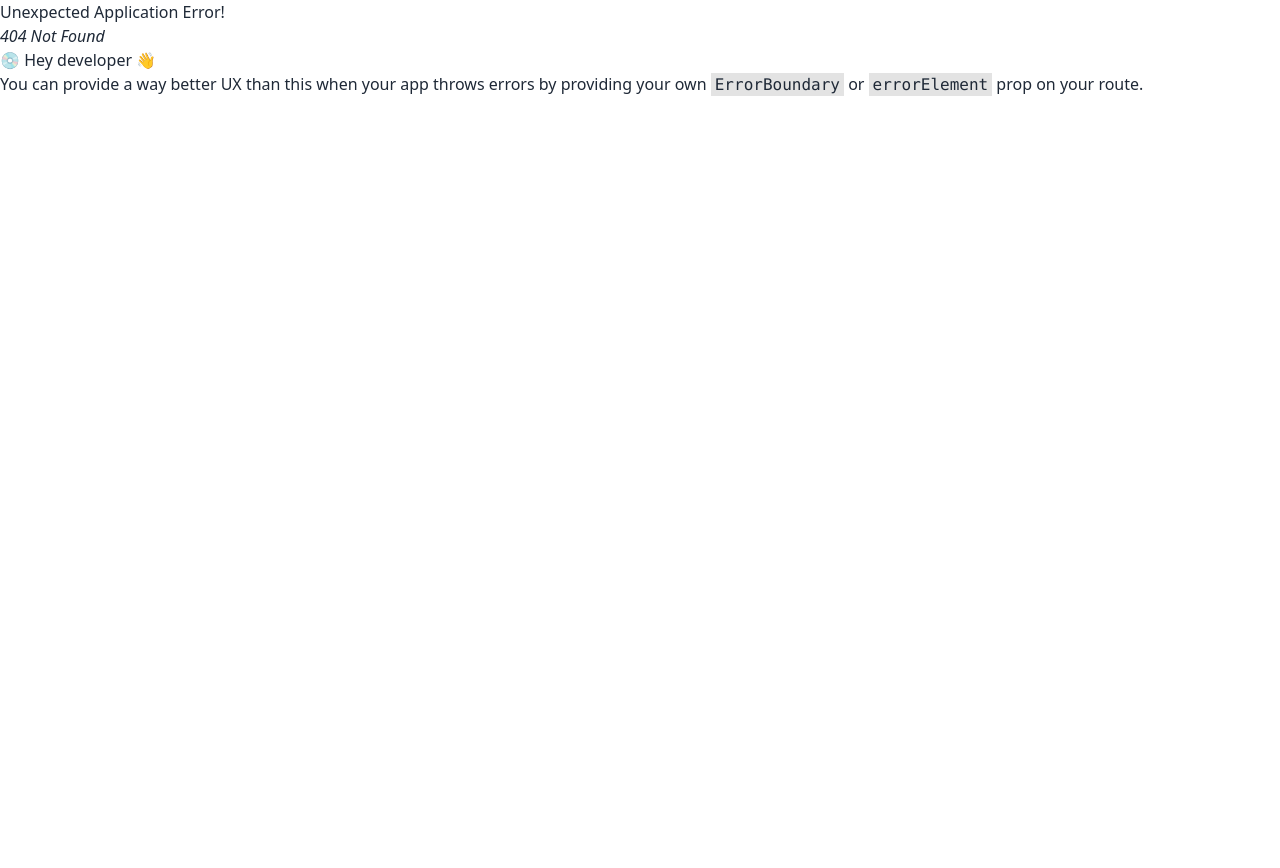
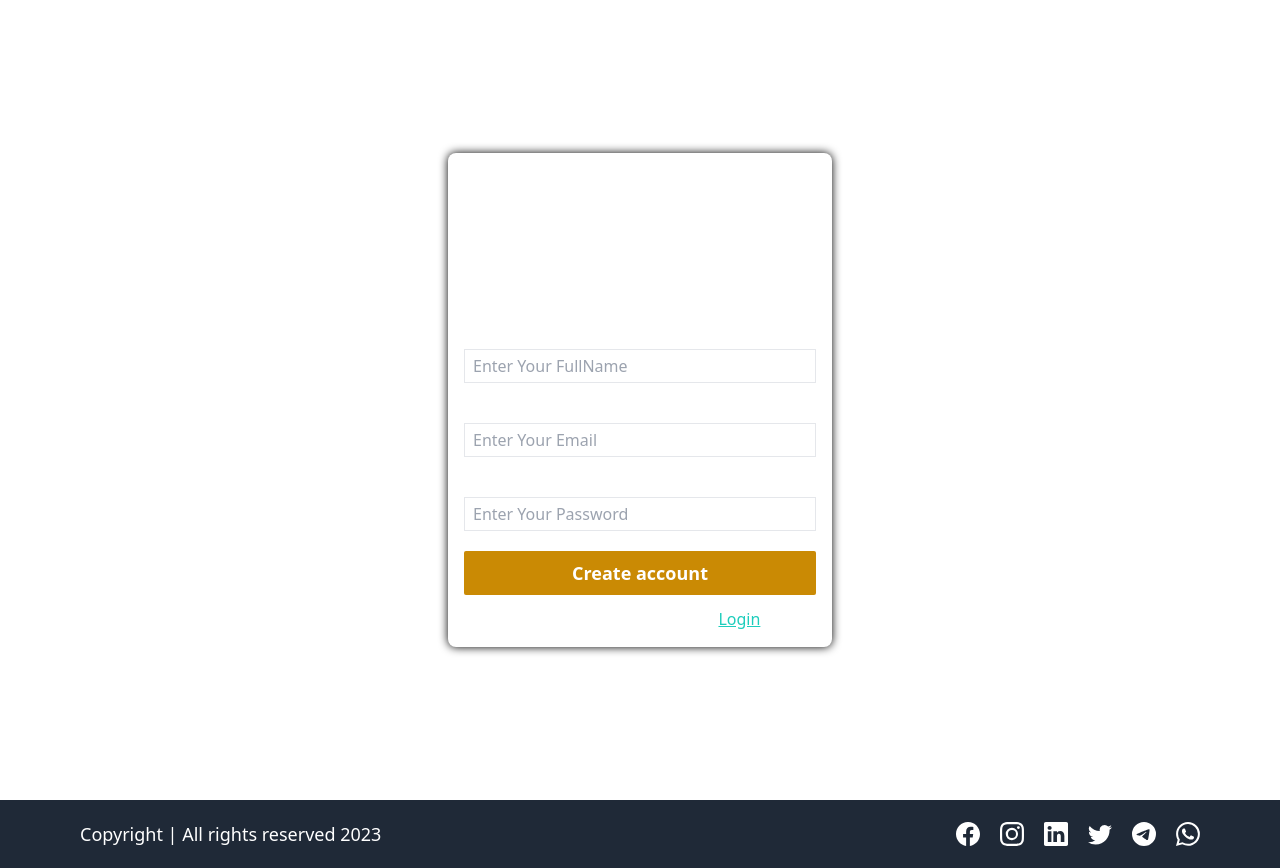
Before and after one commit to Klnishant/LMS-FronEnd, a React (Vite) app: page /signUp in a window 1280 px wide. Before the commit this address had no page. Before the commit the page ends 800 px from the top, so only its background shows below. Built offline with nearby package versions, Linux system fonts and the light colour scheme.

Commit message:
Creating login and signup page bug fixing

```diff
--- a/src/App.jsx
+++ b/src/App.jsx
@@ -4,6 +4,8 @@ import HomePage from "./pages/HomePage";
 import Denied from "./pages/Denied";
 import About from "./pages/About";
 import Contact from "./pages/Contact";
+import LogIn from "./pages/LogIn";
+import SignUp from "./pages/SignUp";
 
 
 function App (){
@@ -15,6 +17,8 @@ function App (){
             <Route path="/denied" element={<Denied />} />
             <Route path="/about" element={<About />} />
             <Route path="/contact" element={<Contact />} />
+            <Route path="/logIn" element={<LogIn />} />
+            <Route path="/signUp" element={<SignUp />} />
         </Route>
     )
 )
--- a/src/Components/Header/Header.jsx
+++ b/src/Components/Header/Header.jsx
@@ -3,6 +3,7 @@ import { FiMenu } from "react-icons/fi";
 import {AiFillCloseCircle}  from "react-icons/ai";
 import { Link, useNavigate } from 'react-router-dom';
 import { useDispatch, useSelector } from "react-redux"
+import { logOut } from '../../Redux/Slices/AuthSlice';
 
 function Header() {
     const dispatch = useDispatch();
@@ -26,10 +27,8 @@ function Header() {
     const handleLogOut = async (e)=>{
         e.preventDefault();
         const res = await dispatch(logOut());
-
-        if (res?.payload?.success) {
-            navigate("/");
-        }
+        if (res?.payload?.success)
+        navigate("/");
 
     }
   return (
--- a/src/Redux/Slices/AuthSlice.js
+++ b/src/Redux/Slices/AuthSlice.js
@@ -5,21 +5,20 @@ import { toast } from "react-hot-toast";
 const initialState = {
     isLoggedIn:localStorage.getItem('isLoggedIn') || false,
     role:localStorage.getItem('role') || "",
-    data:localStorage.getItem('data') != undefined ? JSON.parse(localStorage.getItem('data')) : {},
+    data:localStorage.getItem('data') || {}
 };
+console.log(initialState.data);
 
 export const createAccount = createAsyncThunk("/auth/signup", async (data)=> {
     try {
         const res = await axiosInstance.post("/user/register",data);
         toast.promise(res,{
             loading:"wait your account is creating",
-            success: (data)=>{
-                return data?.data?.message;
-            },
+            success: "Account created successfully",
             error:"Failed to create account",
         });
 
-        return (await res).data;
+        return res.data;
     } catch (err) {
         toast.error(err?.response?.data?.message);
     }
@@ -27,30 +26,28 @@ export const createAccount = createAsyncThunk("/auth/signup", async (data)=> {
 
 export const logIn = createAsyncThunk("/auth/signIn", async (data)=> {
     try {
-        const res = await axiosInstance.post("/user/signIn",data);
-        toast.promise(res,{
-            loading:"Wait authentication in progress",
-            success: (data)=>{
-                return data?.data?.message;
-            },
-            error:"Failed to logIn"
-        })
+        const res = await axiosInstance.post("/user/logIn",data);
+        // toast.promise(res,{
+        //     loading:"Wait authentication in progress",
+        //     success: "Log in successfully",
+        //     error:"Failed to logIn"
+        // })
 
-        return (await res).data;
+        return res.data;
     } catch (error) {
         toast.error(error?.response?.data?.message);
     }
 });
 
-export const logOut = createAsyncThunk("/auth/signOut",async (data)=> {
+export const logOut = createAsyncThunk("/auth/signOut",async ()=> {
     try {
-        const res = await axiosInstance.delete("/user/logOut",data);
-        toast.promise(res,{
-            loading:"Wait logOut in progress",
-            success: (data)=> data?.data?.message,
-            error:"Failed to logOut"
-        });
-        return (await res).data;
+        const res = await axiosInstance.delete("/user/logOut",{});
+        // toast.promise(res,{
+        //     loading:"Wait logOut in progress",
+        //     success: "Log out successfully",
+        //     error:"Failed to logOut"
+        // });
+        return res.data;
     } catch (error) {
         toast.error(error?.response?.data?.message);
     }
@@ -91,31 +88,32 @@ const authSlice = createSlice({
     initialState,
     reducers:{},
     extraReducers: (builder)=>{
-        builder
-        .addCase(logIn.fulfilled,(state,action)=> {
-            localStorage.setItem("data",JSON.stringify(action?.payload?.user));
-            localStorage.setItem(isLoggedIn,true);
-            localStorage.setItem("role",action?.payload?.user?.role);
+        const logInBuider = builder.addCase(logIn.fulfilled,(state,action)=> {
+            localStorage.setItem("data",JSON.stringify(action?.payload?.data?.user));
+            localStorage.setItem("isLoggedIn",true);
+            localStorage.setItem("role",action?.payload?.data?.user?.role);
             state.isLoggedIn = true;
-            state.data = action?.payload?.user;
-            state.role = action?.payload?.user?.role;
+            state.data = action.payload?.data?.user;
+            state.role = action?.payload?.data?.user?.role;
         })
-        .addCase(logOut.fulfilled,(state)=>{
+        builder.addCase(logOut.fulfilled,(state)=>{
             localStorage.clear();
             state.isLoggedIn=false;
             state.data = {};
             state.role = "";
         })
-        .addCase(getProfile.fulfilled,(state,action)=>{
+        builder.addCase(getProfile.fulfilled,(state,action)=>{
             if(!action?.payload?.user) return;
-            localStorage.setItem("data",JSON.stringify(action?.payload?.user));
-            localStorage.setItem(isLoggedIn,true);
-            localStorage.setItem("role",action?.payload?.user?.role);
+            localStorage.setItem("data",JSON.stringify(action?.payload?.data?.user));
+            localStorage.setItem("isLoggedIn",true);
+            localStorage.setItem("role",action?.payload?.data?.user?.role);
             state.isLoggedIn = true;
-            state.data = action?.payload?.user;
-            state.role = action?.payload?.user?.role;
+            state.data = action?.payload?.data?.user;
+            state.role = action?.payload?.data.user?.role;
         })
     }
 });
 
+export const { } = authSlice.actions;
 export default authSlice.reducer;
+export const selectCurrentUser = authSlice.caseReducers;
--- /dev/null
+++ b/src/pages/LogIn.jsx
@@ -0,0 +1,88 @@
+import { useState } from 'react';
+import { useDispatch, useSelector } from 'react-redux';
+import { toast } from "react-hot-toast";
+import { Link, useNavigate } from 'react-router-dom';
+import { logIn } from '../Redux/Slices/AuthSlice';
+import SignUp from './SignUp';
+
+function LogIn() {
+    const dispatch = useDispatch();
+    const navigate = useNavigate();
+
+    const [logInData, setLogInData] = useState({
+        email:"",
+        password:"",
+    });
+
+    const handleInput = (e)=>{
+        const {name,value} = e.target;
+        setLogInData({
+            ...logInData,
+            [name]:value
+        });
+    }
+
+    async function handleLogIn(e){
+        e.preventDefault();
+
+        if (!logInData.email || !logInData.password) {
+            toast.error("All fields are mandatory");
+            return;
+        }
+
+        const res = await dispatch(logIn(logInData));
+        if (res?.payload?.success) {
+            navigate("/");
+        }
+
+        setLogInData({
+            email:"",
+            password:"",
+        });
+    }
+  return (
+    <>
+        <div className='flex overflow-x-auto items-center justify-center h-[100vh]'>
+            <form noValidate onSubmit={handleLogIn} className='flex flex-col justify-center gap-3 rounded-lg p-4 text-white w-96 shadow-[0_0_10px_black]' >
+                <h1 className="text-center text-2xl font-bold">
+                    LogIn Page
+                </h1>
+                <div className='flex flex-col gap-1'>
+                    <label htmlFor="email" className='font-semibold'>
+                        Email
+                    </label>
+                    <input type="email"
+                     id='email'
+                     name='email'
+                     className="bg-transparent px-2 py-1 border"
+                     onChange={handleInput}
+                     placeholder='Enter Your Email...'
+                     value={logInData.email}
+                     required
+                    />
+                </div>
+                <div className='flex flex-col gap-1'>
+                    <label htmlFor="password" className='font-semibold'>Password</label>
+                    <input type="password"
+                     id='password'
+                     name='password'
+                     className="bg-transparent px-2 py-1 border"
+                     onChange={handleInput}
+                     placeholder='Enter Your Paasword...'
+                     value={logInData.password}
+                     required
+                    />
+                </div>
+                <button type='submit' className='mt-2 bg-yellow-600 hover:bg-yellow-500 transition-all ease-in-out duration-300 rounded-sm py-2 font-semibold text-lg cursor-pointer'>
+                    LogIn
+                </button>
+                <p className='text-center'>
+                    Don't Have An Account ? <Link to="/signUp" className='link text-accent cursor-pointer'>SignUp</Link>
+                </p>
+            </form>
+        </div>
+    </>
+  )
+}
+
+export default LogIn
--- /dev/null
+++ b/src/pages/SignUp.jsx
@@ -0,0 +1,133 @@
+import React, { useState } from 'react'
+import toast from 'react-hot-toast';
+import { useDispatch } from 'react-redux'
+import { useNavigate, Link } from 'react-router-dom';
+import { createAccount } from '../Redux/Slices/AuthSlice';
+import { BsPersonCircle } from "react-icons/bs";
+
+function SignUp() {
+  const [signUpData,setSignUpData] = useState({
+    fullName:"",
+    email:"",
+    password:"",
+  })
+
+  const [previewImage,setPreviewImage] = useState("")
+
+  const dispatch = useDispatch();
+  const navigate = useNavigate();
+
+  const handleUserInput = (e)=>{
+    const {name,value}=e.target;
+    setSignUpData({
+      ...signUpData,
+      [name]:value,
+    });
+  }
+
+  const handleImage = (e)=>{
+    e.preventDefault();
+    const uploadImage = e.target.files[0];
+
+    if (uploadImage) {
+      setSignUpData({
+        ...signUpData,
+        avatar:uploadImage,
+      });
+      const fileReader = new FileReader();
+      fileReader.readAsDataURL(uploadImage);
+      fileReader.addEventListener("load",function (){
+      setPreviewImage(this.result);
+      });
+    }
+  }
+
+  const cresteNewAccount = (e)=> {
+    e.preventDefault();
+
+    if (!fullName || !email || !password) {
+      toast.error("All fields are mandatory");
+      return;
+    }
+
+    const formData = new FormData();
+    formData.append("fullName",signUpData.fullName);
+    formData.append("email",signUpData.email);
+    formData.append("password",signUpData.password);
+    formData.append("avatar",signUpData.avatar);
+
+    const res = dispatch(createAccount(formData));
+
+    if (res?.payload?.success) {
+      navigate("/");
+    }
+
+    setSignUpData({
+      fullName:"",
+      email:"",
+      password:"",
+      avatar:"",
+    });
+
+    setPreviewImage("");
+  }
+  return (
+    <>
+      <div className='flex overflow-x-auto items-center justify-center h-[100vh]'>
+          <form noValidate onSubmit={cresteNewAccount} className='flex flex-col justify-center gap-3 rounded-lg p-4 text-white w-96 shadow-[0_0_10px_black]' >
+            <h1 className="text-center text-2xl font-bold">Registration Page</h1>
+            <label htmlFor="image_upload" className="cursor-pointer">
+              {previewImage ? (<img src={previewImage} className="w-24 h-24 rounded-full m-auto" />) : (<BsPersonCircle className="w-24 h-24 rounded-full m-auto" />)}
+            </label>
+            <input type="file"
+             name='image_upload'
+             id='image_upload'
+             onChange={handleImage}
+             accept='.jpg,.jpeg,.png,.svg'
+             className='hidden' />
+            <div className='flex flex-col gap-1'>
+              <label htmlFor="fullName" className='font-semibold'>FullName</label>
+              <input type="text"
+               name='fullName'
+               id='fullName'
+               required
+               value={signUpData.fullName}
+               onChange={handleUserInput}
+               placeholder='Enter Your FullName'
+               className="bg-transparent px-2 py-1 border" />
+            </div>
+            <div className='flex flex-col gap-1'>
+              <label htmlFor="email" className='font-semibold'>Email</label>
+              <input type="email"
+               name='email'
+               id='email'
+               required
+               value={signUpData.email}
+               onChange={handleUserInput}
+               placeholder='Enter Your Email'
+                className="bg-transparent px-2 py-1 border"/>
+            </div>
+            <div className='flex flex-col gap-1'>
+              <label htmlFor="password" className='font-semibold'>Password</label>
+              <input type="password"
+               name='password'
+               id='password'
+               required
+               value={signUpData.password}
+               onChange={handleUserInput}
+               placeholder='Enter Your Password'
+               className="bg-transparent px-2 py-1 border" />
+            </div>
+            <button type="submit" className='mt-2 bg-yellow-600 hover:bg-yellow-500 transition-all ease-in-out duration-300 rounded-sm py-2 font-semibold text-lg cursor-pointer'>
+              Create account
+            </button>
+
+            <p className="text-center">
+              Already have an account ? <Link to="/login" className='link text-accent cursor-pointer'> Login</Link>
+            </p>
+          </form>
+      </div>
+    </>
+  )
+}
+export default SignUp
```
